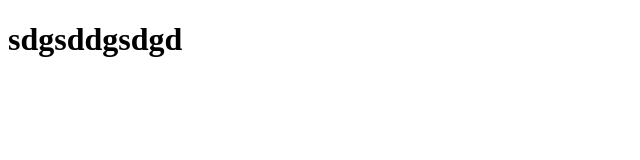
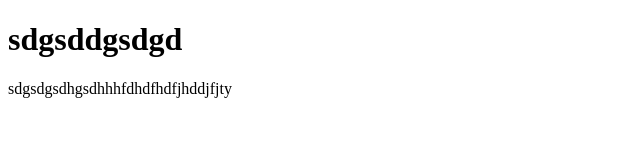
Before and after one commit to antonklyuchnikov1990/Test, a plain HTML site: page index.html in a window 1280 px wide. Shown: the whole page, without its empty margins (0-640 px from the left). Drawn offline with Linux system fonts and the light colour scheme.

Commit message:
Contribute modify

```diff
--- a/index.html
+++ b/index.html
@@ -10,5 +10,9 @@
     <h1>
         sdgsddgsdgd
     </h1>
+
+    <p>
+        sdgsdgsdhgsdhhhfdhdfhdfjhddjfjty
+    </p>
 </body>
 </html>
```
